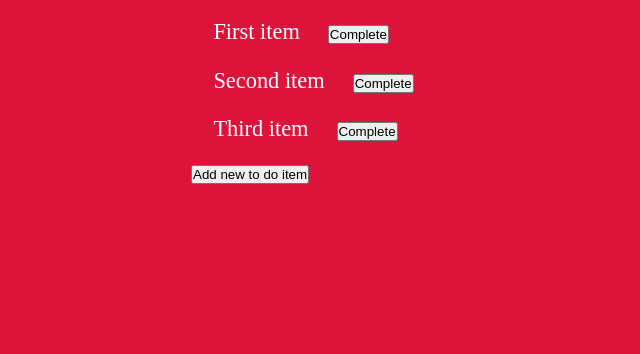
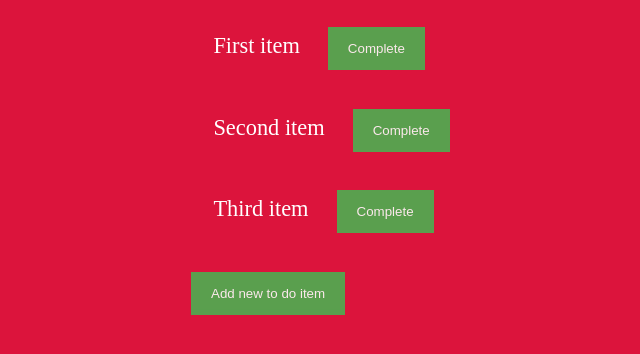
Before and after one commit to OleksaDub/To-do-app, a plain HTML site: page index.html in a window 1280 px wide. Shown: the part 200-554 px from the top of the page, without its empty margins (129-769 px from the left). Drawn offline with Linux system fonts and the light colour scheme.

Commit message:
Initial JS

```diff
--- a/index.html
+++ b/index.html
@@ -12,9 +12,9 @@
         <h1>Your ToDo's</h1>
 
         <div id="todos">
-            <ul>First item <span> <button>Complete</button> </span></ul>
-            <ul>Second item <span> <button>Complete</button> </span></ul>
-            <ul>Third item <span> <button>Complete</button> </span></ul>
+            <ul>First item <span> <button class="btn-complete">Complete</button> </span></ul>
+            <ul>Second item <span> <button class="btn-complete">Complete</button> </span></ul>
+            <ul>Third item <span> <button class="btn-complete">Complete</button> </span></ul>
         </div>
 
         <button>Add new to do item</button>
--- a/script.js
+++ b/script.js
@@ -0,0 +1,11 @@
+let completeBtns = Array.from(document.getElementsByClassName("btn-complete"));
+completeBtns.forEach(element => {
+    element.addEventListener("click", deleteItem);
+});
+
+function deleteItem() {
+    this.parentElement.parentElement.style.display = 'none';
+}
+
+
+//onclick="this.parentElement.parentElement.style.display = 'none';"
--- a/style.css
+++ b/style.css
@@ -8,6 +8,20 @@ body{
     background-color: crimson;
     color: white;
 }
+
+button {
+    background-color: #4CAF50;
+    color: white;
+    padding: 14px 20px;
+    margin: 8px 0;
+    border: none;
+    cursor: pointer;
+    opacity: 0.9;
+  }
+
+  button:hover {
+    opacity:1;
+  }
 
 .container{
     width: 50%;
@@ -22,3 +36,5 @@ body{
 #todos ul span{
     padding-left: 1em;
 }
+
+/* HymenHolocaust-Smegmaniac02:33 */
```
